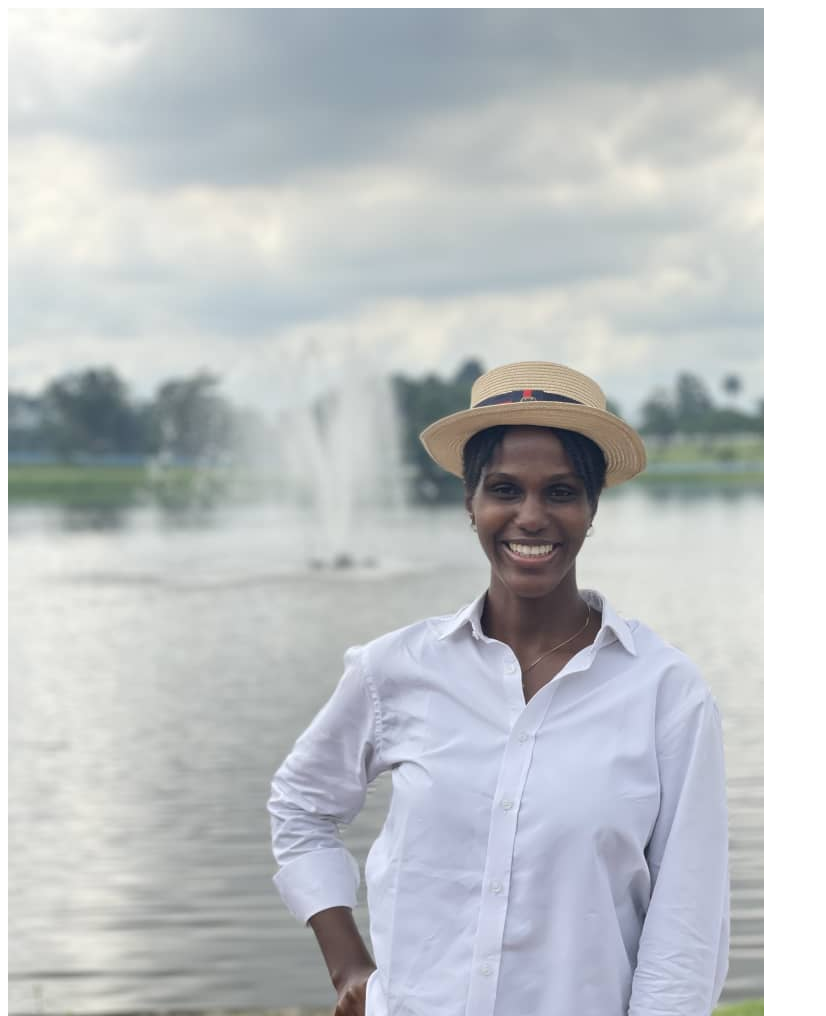
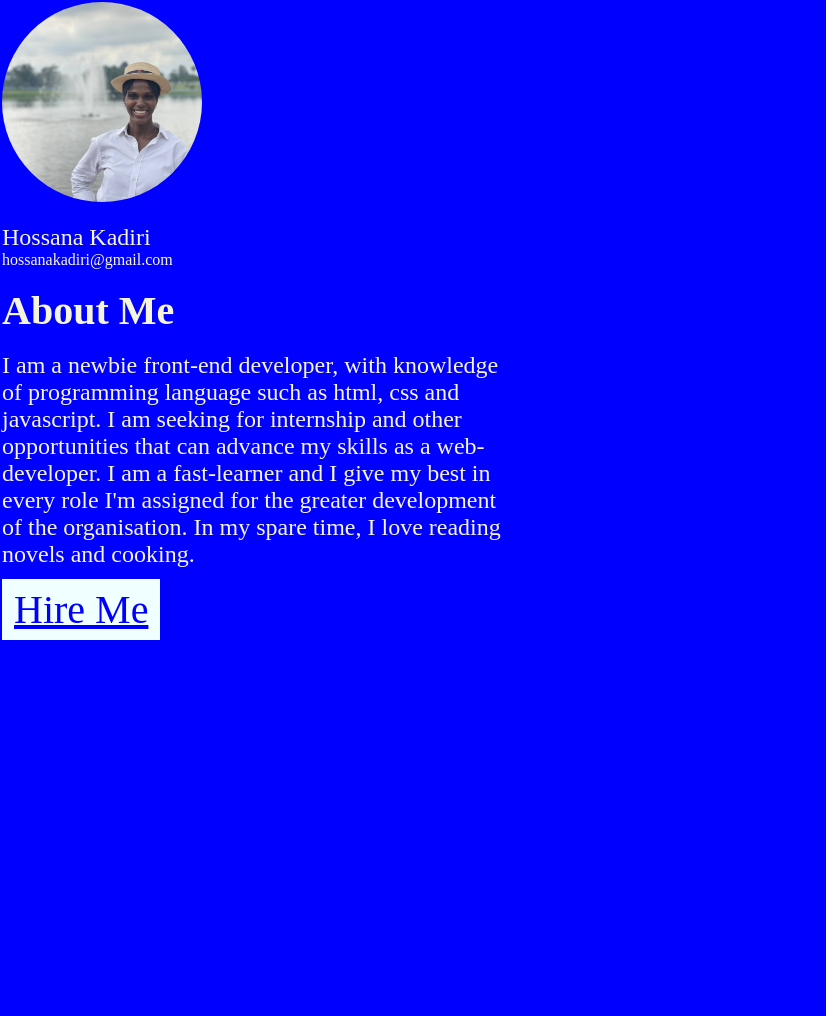
Before and after one commit to KadHozzy/TJP-3, a plain HTML site: page index.html in a window 1280 px wide. Shown: the top 1016 px of the page, without its empty margins (0-826 px from the left). After the commit the page ends 800 px from the top, so only its background shows below. Drawn offline with Linux system fonts and the light colour scheme; a web font is replaced by a local one.

Commit message:
css changes

```diff
--- a/index.html
+++ b/index.html
@@ -6,12 +6,16 @@
     <link rel="stylesheet" href="./style.css">
     <title>The Just Projects - Hossana Kadiri</title>
 </head>
+
 <body>
-    <div>
+
+    <div class="img_div">
         <img src="./images/hossy img.jpg" alt="">
     </div><br>
+
     <div>
         <p class="name">Hossana Kadiri</p>
+        <p class="mail">hossanakadiri@gmail.com</p>
     </div><br>
 
     <h1 class="aboutme"> About Me</h1><br>
@@ -19,10 +23,10 @@
         I am seeking for internship and other opportunities that can advance my skills as a web-developer.
          I am a fast-learner and I give my best in every role I'm assigned for the greater development of the organisation.
          In my spare time, I love reading novels and cooking.
-    </p>
+    </p><br>
 
     <div>
-        <a href="https://www.linkedin.com/in/hossanakadiri">Hire Me</a>
+        <a class="button" href="https://www.linkedin.com/in/hossanakadiri">Hire Me</a>
     </div>
 
 
--- a/style.css
+++ b/style.css
@@ -1,41 +1,57 @@
-@ url('https://fonts.googleapis.com/css2?family=Halant:wght@400;500;600;700&family=Manrope:wght@400;500;600;700;800&display=swap');
+@import url('https://fonts.googleapis.com/css2?family=Halant:wght@400;500;600;700;800&display=swap');
 
-*{ padding:0%;
+*{  padding:0%;
+    margin: 0%;
     box-sizing: border-box;
-    margin : 0%;
-}import
-.img{
-    width: 40%;
-    height: 40%;
-    border-radius: 50%;
+
+}
+
+body{
+    border: 2px solid blue;
+    border-radius: 60%;
+    background-color: blue;
+    width: 70%;
+
+}
+
+.img_div img{
+    border-radius: 70%;
+    width: 200px;
+    height: 200px;
+    object-fit: cover;
 }
 
 .name{
-    font-family: Manrope;
+    font-family: Halant;
     font-size: 24px;
     font-weight: 500;
-    line-height: 150%;
-    letter-spacing: 0.5px;
-    text-align: left;
-    color: #2E3A53;
+    color: beige;
+}
+
+.mail{
+    color: beige;
 }
 
 .aboutme{
     font-family: Halant;
     font-size: 40px;
     font-weight: 600;
-    line-height: 48px;
-    letter-spacing: 0em;
-    text-align: left;
-    color: #041330;
+    color: beige;
+
 }
 
 .profile{
-    font-family: Manrope;
+    font-family: Halant;
     font-size: 24px;
-    font-weight: 400;
-    line-height: 36px;
-    letter-spacing: 0.5px;
-    text-align: justified;
-    color:#2E3A53;
+    font-weight: 500;
+    color: beige;
+    max-width: 500px;
 }
+.button{
+    background-color: azure;
+    color: blue;
+    padding: 8px 12px;
+    font-size: 40px;
+    font-weight: 500;
+
+}
```
